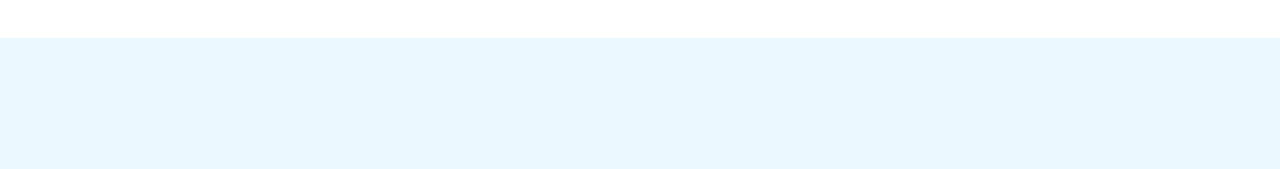
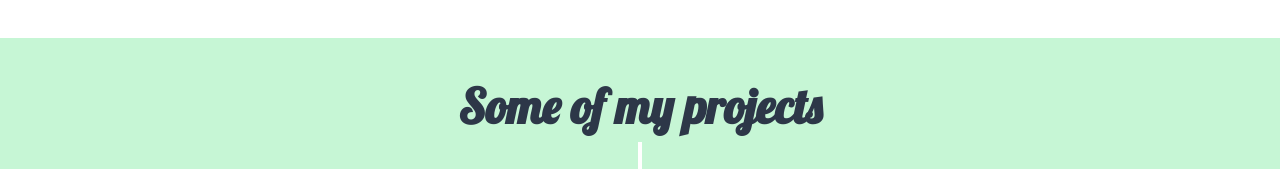
Before and after one commit to jbrorson/Exam-React-Portfolio, a React (Create React App) app: page / in a window 1280 px wide. Shown: the part 762-931 px from the top of the page. Built offline with nearby package versions, Linux system fonts and the light colour scheme.

Commit message:
Render new component to App

```diff
--- a/src/App.js
+++ b/src/App.js
@@ -3,14 +3,17 @@
 import Hero from './components/Hero';
 import MyStack from './components/MyStack';
 import Contact from './components/Contact';
-import MyWork from './components/MyWork';
+// import MyWork from './components/MyWork';
 import Projects from './components/Projects';
+import MyTimeline from './components/MyTimeline';
+
 import './tailwind.output.css';
 
 const App = () => (
   <div>
     <Navigation />
     <Hero />
+    <MyTimeline />
     <MyStack />
     {/* <MyWork /> */}
     <Projects />
```
